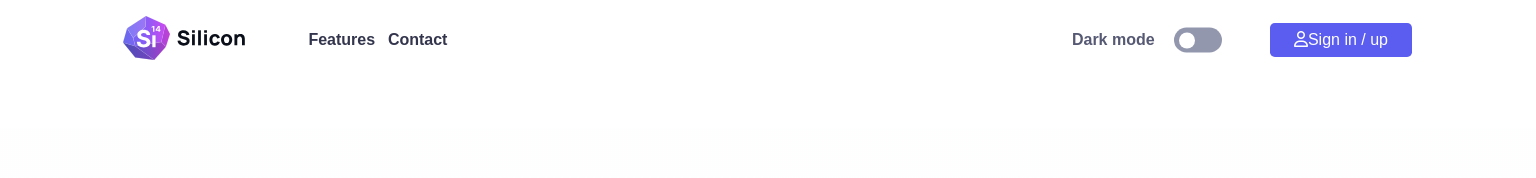
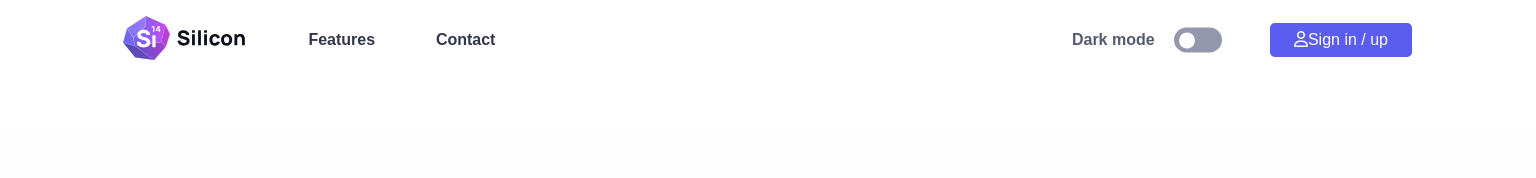
Before and after one commit to asjo-89/Silicon-React, a React (Vite) app: page / in a window 1536 px wide. Shown: the top 178 px of the page. Built offline with nearby package versions, Linux system fonts and the light colour scheme.

Commit message:
meny tablet designad

```diff
--- a/src/components/MobileMenu.jsx
+++ b/src/components/MobileMenu.jsx
@@ -21,11 +21,11 @@ const MobileMenu = () => {
 
   return (
     <>
-        <div className="dropdown-container">
             <button className={`btn-mobile-menu ${isActive ? 'menu-active' : ''}`} aria-label="Menu" onClick={handleClick}>
                 <i id="mob-menu-light" className="fa-solid fa-bars"></i>
                 <i loading="lazy" id="mob-menu-dark" className="fa-solid fa-bars" style={{color: "#ededed"}}></i>
             </button>
+        <div className="dropdown-container">
             {isOpen && (
                 <div className="dropdown-menu">
                     <Link to="/" onClick={closeDropDown}><p>Home</p></Link>
--- a/src/index.css
+++ b/src/index.css
@@ -148,6 +148,7 @@ header .container-nav {
   justify-content: center;
   grid-template-columns: 1fr auto auto;
   gap: 2rem;
+  position: relative;
 
   #logo-light {
       background-color: transparent;
@@ -193,14 +194,8 @@ header .container-nav {
     background-color: var(--color-bg-contact);
     border-radius: .4rem;
   }
-
-  .drop-down-container {
-    position: relative;
-
-  }
   .dropdown-menu {
     width: 60svw;
-    height: auto;
     display: flex;
     flex-direction: column;
     gap: 1rem;
@@ -209,9 +204,10 @@ header .container-nav {
     background-color: var(--color-bg-contact);
     padding: 1rem;
     position: absolute;
-    right: 0;
+    right: 1rem;
+    top: 4rem;
     box-shadow: 0 0 5px var(--color-grey600);
-    border-radius: .4rem  0 0 .4rem;
+    border-radius: .4rem;
     opacity: .97;
 
     & a {
@@ -683,6 +679,9 @@ footer .container {
           justify-content: space-between;
           align-items: center;
       }
+      .dropdown-menu {
+        width: 40%;
+      }
   }
 
   #hero {
@@ -847,12 +846,14 @@ footer .container {
       grid-template-columns: auto 1fr auto auto;
 
       .navbar {
-          display: block;
+          display: flex;
+          gap: 3rem;
+          align-items: center;
       }
       .nav-link {
-      color: var(--color-grey800);
-      font-weight: 700;
-      padding: .1em .4em;
+        color: var(--color-grey800);
+        font-weight: 700;
+        padding: .1em .4em;
       }
       #signin {
           display: block;
```
